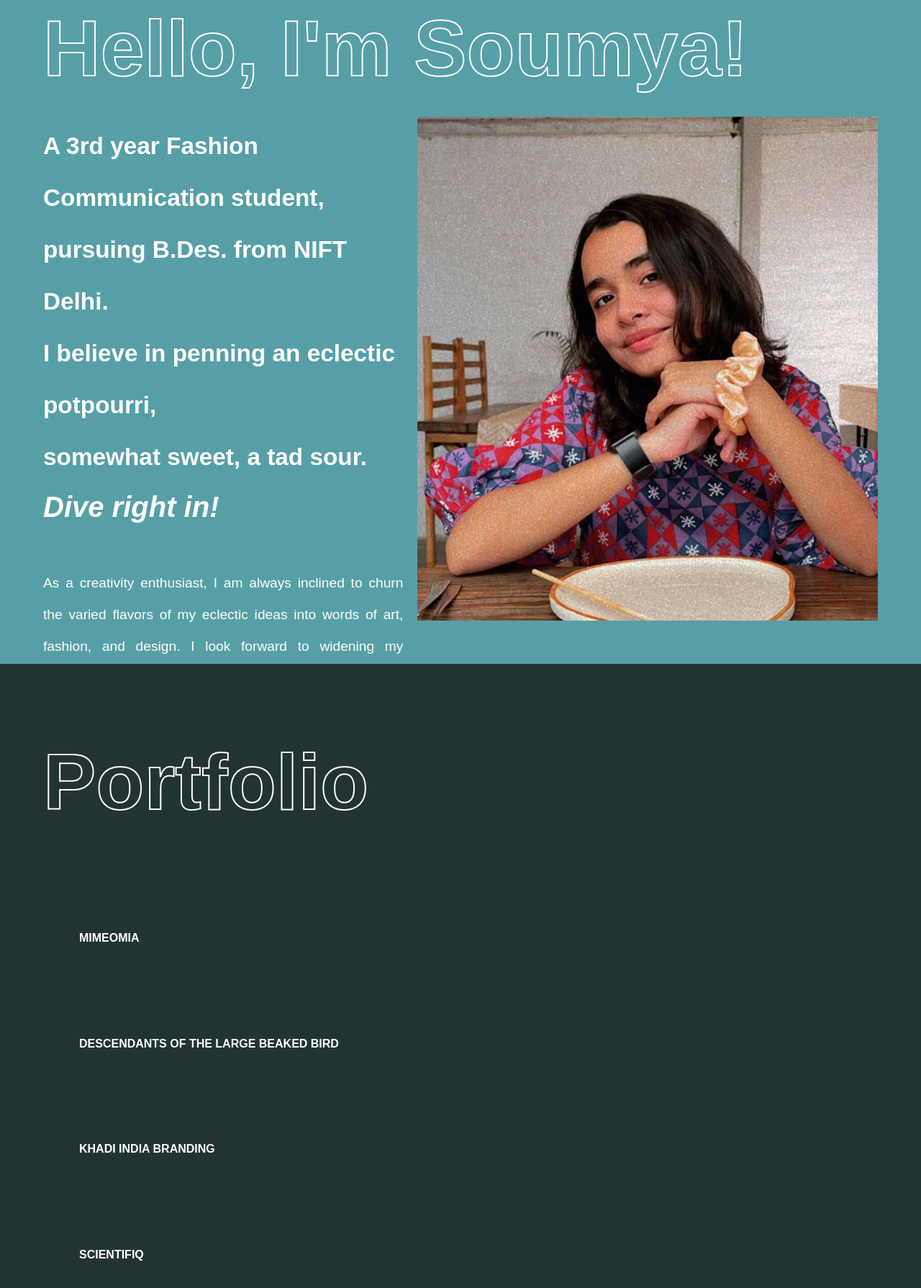
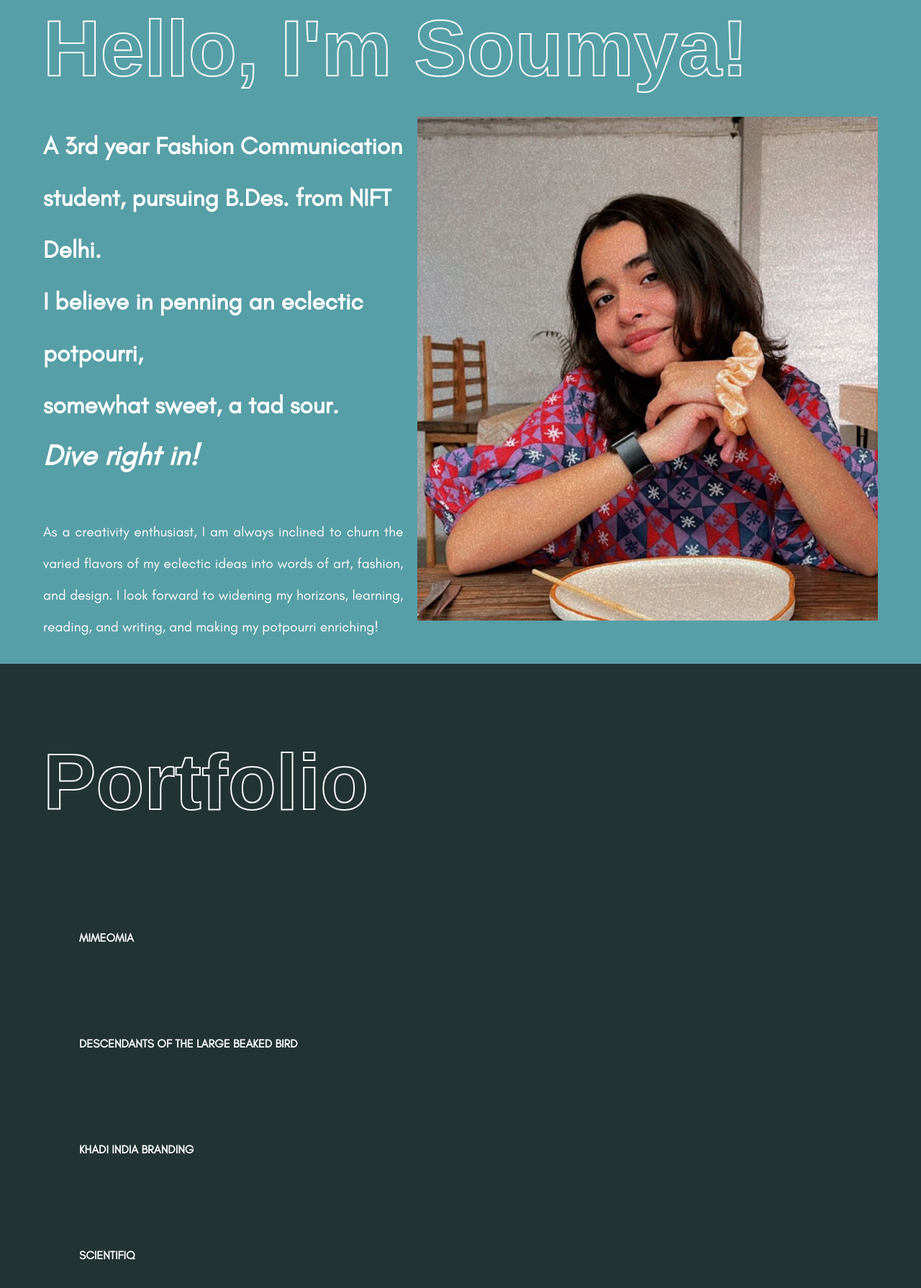
Before and after one commit to ayush02av/soumya-portfolio, a plain HTML site: page index.html in a window 1280 px wide. Shown: the part 877-2666 px from the top of the page at 72% size. Drawn offline with Linux system fonts and the light colour scheme.

Commit message:
added font

```diff
--- a/index.html
+++ b/index.html
@@ -13,9 +13,9 @@
   <div class="hero__section">
     <div class="hero__wrapper">
       <div class="column__left">
-        <span>Soumya Bhardwaj</span>
-        <h1>An Electric Potpourri</h1>
-        <p style="text-align:justify; font-size: larger;">
+        <span style="font-family: 'GlacialIndifference'">Soumya Bhardwaj</span>
+        <h1>An Eclectic Potpourri</h1>
+        <p style="text-align:justify; font-size: larger; font-family: 'GlacialIndifference'">
           Now that you eyes are
           <br>
           open, make the sun jealous
@@ -39,27 +39,27 @@
     <div class="main__container">
       <h1>Hello, I'm Soumya!</h1>
       <div class="main__content">
-        <div class="main__text">
+        <div class="main__text" style="font-family: 'GlacialIndifference';">
           <h2>
             <small>
-              <small>
+              <small style="font-family: 'GlacialIndifference';">
                 A 3rd year Fashion Communication student, pursuing B.Des. from NIFT Delhi.
               </small>
             </small>
             <br>
             <small>
-              <small>
+              <small style="font-family: 'GlacialIndifference';">
                 I believe in
                 penning an eclectic potpourri,
                 <br>
                 somewhat sweet, a tad sour.
                 <br>
               </small>
-              <i>Dive right in!</i>
+              <i style="font-family: 'GlacialIndifference';">Dive right in!</i>
             </small>
           </h2>
           <br>
-          <p style="text-align:justify; font-size: larger;">
+          <p style="text-align:justify; font-size: larger; font-family: 'GlacialIndifference'">
             As a creativity enthusiast, I am always inclined to churn the varied flavors of my eclectic ideas into words
             of art, fashion, and design. I look forward to widening my horizons, learning, reading, and writing, and
             making my potpourri enriching!
@@ -79,28 +79,30 @@
         <div class="portfolio__left">
           <div class="portfolio__content">
             <div class="portfolio__desc">
-              <h2><a href="/portfolio/Mimeomia.1.pdf" target="_blank">
+              <h2><a href="portfolio/Mimeomia.1.pdf" target="_blank" style="font-family: 'GlacialIndifference';">
                   Mimeomia
                 </a></h2>
             </div>
           </div>
           <div class="portfolio__content">
             <div class="portfolio__desc">
-              <h2><a href="/portfolio/Descendants of the large beaked bird.pdf" target="_blank">
+              <h2><a href="portfolio/Descendants of the large beaked bird.pdf" target="_blank"
+                  style="font-family: 'GlacialIndifference';">
                   Descendants of the large beaked bird
                 </a></h2>
             </div>
           </div>
           <div class="portfolio__content">
             <div class="portfolio__desc">
-              <h2><a href="/portfolio/Khadi India Branding.pdf" target="_blank">
+              <h2><a href="portfolio/Khadi India Branding.pdf" target="_blank"
+                  style="font-family: 'GlacialIndifference';">
                   Khadi India Branding
                 </a></h2>
             </div>
           </div>
           <div class="portfolio__content">
             <div class="portfolio__desc">
-              <h2><a href="/portfolio/ScientiFiQ - Copy.pdf" target="_blank">
+              <h2><a href="portfolio/ScientiFiQ - Copy.pdf" target="_blank" style="font-family: 'GlacialIndifference';">
                   ScientiFiQ
                 </a></h2>
             </div>
@@ -113,16 +115,16 @@
   <div class="contact">
     <div class="contact__bar">
       <img src="./images/mail.svg" alt="email icon" />
-      <p>Email</p>
-      <span>soumya2001bhardwaj@gmail.com</span>
+      <p style="font-family: 'GlacialIndifference';">Email</p>
+      <span style="font-family: 'GlacialIndifference';">soumya2001bhardwaj@gmail.com</span>
     </div>
-    <h1>Contact Me</h1>
+    <h1 style="font-family: 'GlacialIndifference';">Contact Me</h1>
   </div>
   <!-- Footer Section -->
   <div class="footer">
     <div class="footer__container">
       <div class="footer__left">
-        <h2>Socials</h2>
+        <h2 style="font-family: 'GlacialIndifference';">Socials</h2>
       </div>
       <div class="footer__right">
         <a target="_blank" href="https://www.linkedin.com/in/soumya-bhardwaj-78ba1421a/">Linkedin</a>
--- a/styles.css
+++ b/styles.css
@@ -1,3 +1,8 @@
+@font-face {
+  font-family: GlacialIndifference;
+  src: url('glacial-indifference/GlacialIndifference-Regular.otf');
+}
+
 html {
   scroll-behavior: smooth;
 }
```
Also changed, not shown: glacial-indifference/GlacialIndifference-Bold.otf (added), glacial-indifference/GlacialIndifference-Regular.otf (added).
